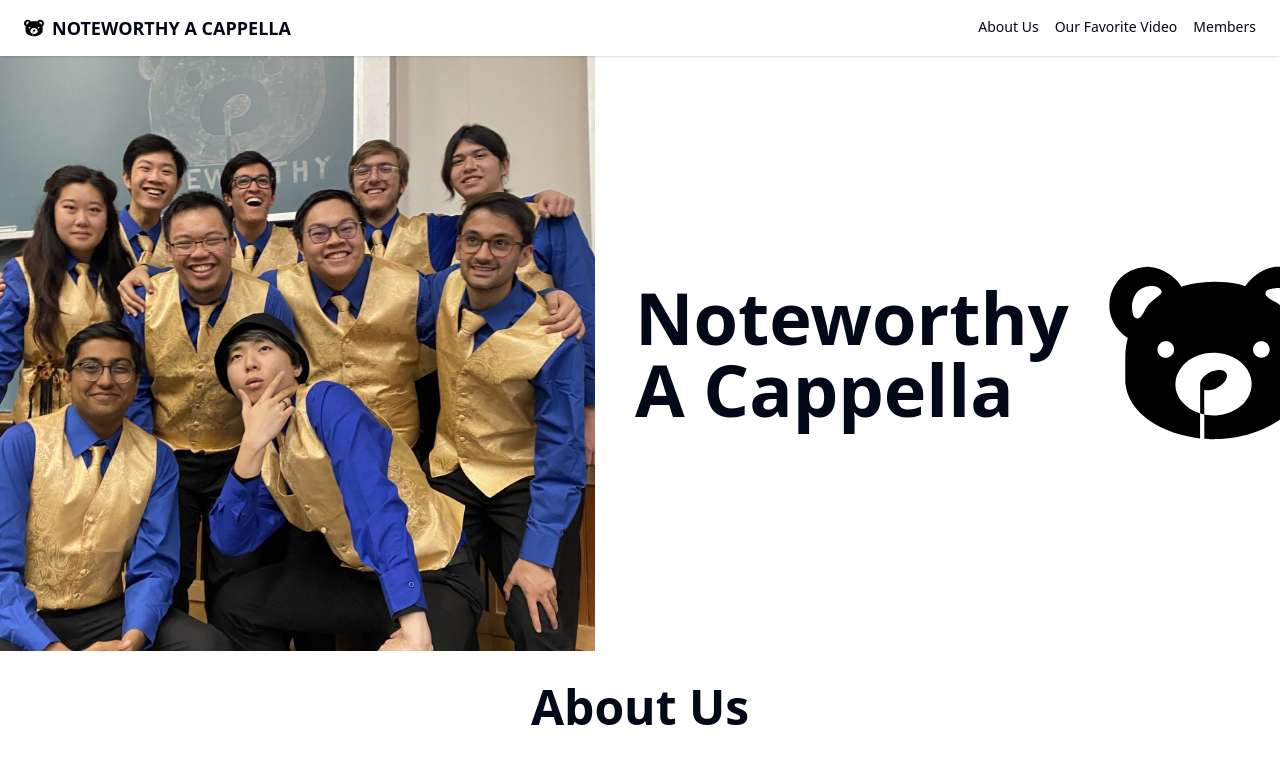
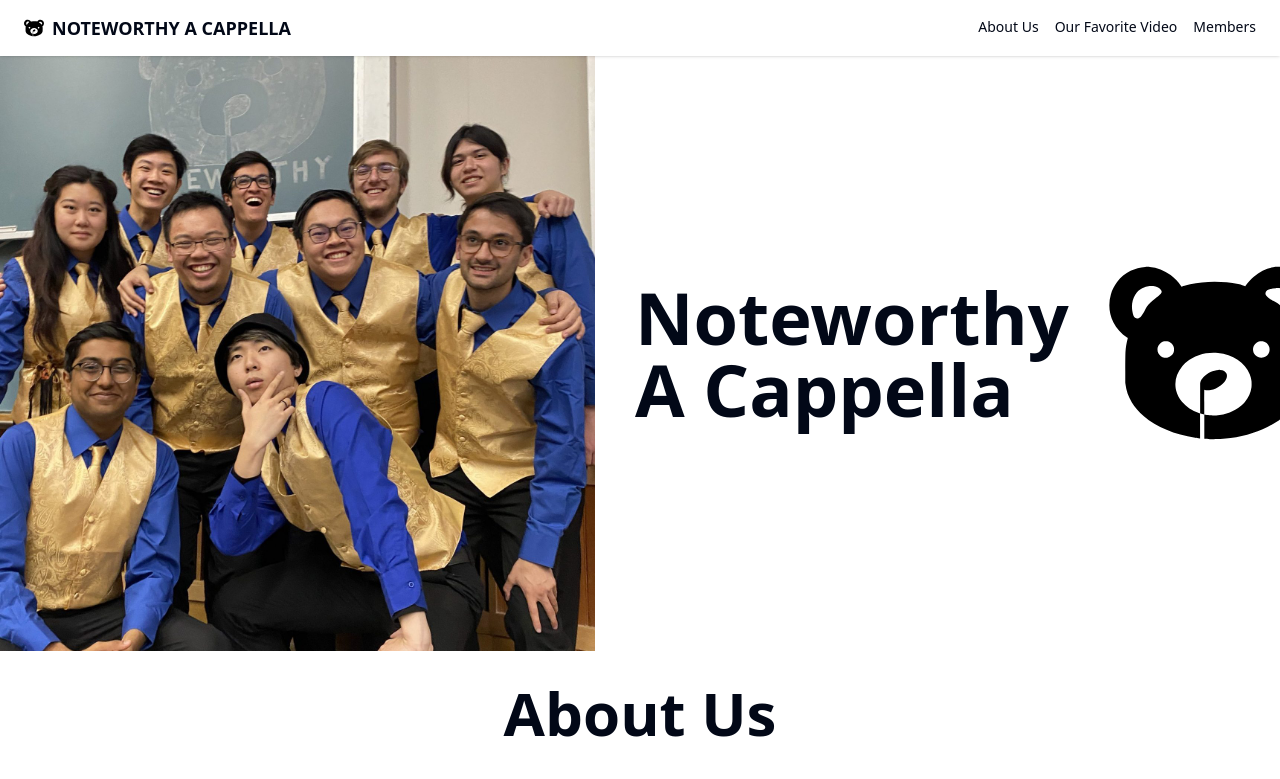
Before and after one commit to juhdey/Noteworthy, a React (Vite) app: page / in a window 1280 px wide. Shown: the top 779 px of the page. Built offline with nearby package versions, Linux system fonts and the light colour scheme.

Commit message:
adjust header font size

```diff
--- a/src/About.jsx
+++ b/src/About.jsx
@@ -11,7 +11,7 @@ import { InstagramEmbed } from 'react-social-media-embed';
 export function About() {
     return <>
         <div className="text-center flex flex-col">
-            <h1 className="text-5xl font-bold py-8">About Us</h1>
+            <h1 className="text-6xl font-bold py-8">About Us</h1>
             <div className="w-3/5 place-self-center py-3">
                 <p>We&lsquo;re a lower-voices a cappella group known for our fun performances and fresh takes on popular songs! It always feels sunny when we perform, and not just because of our golden vests!</p>
                 <p>Since our founding in 2000, we&lsquo;ve gone million-view-viral on YouTube multiple times, released an album entirely composed of original songs, and performed at the 2022 UC Berkeley commencement.</p>
```
